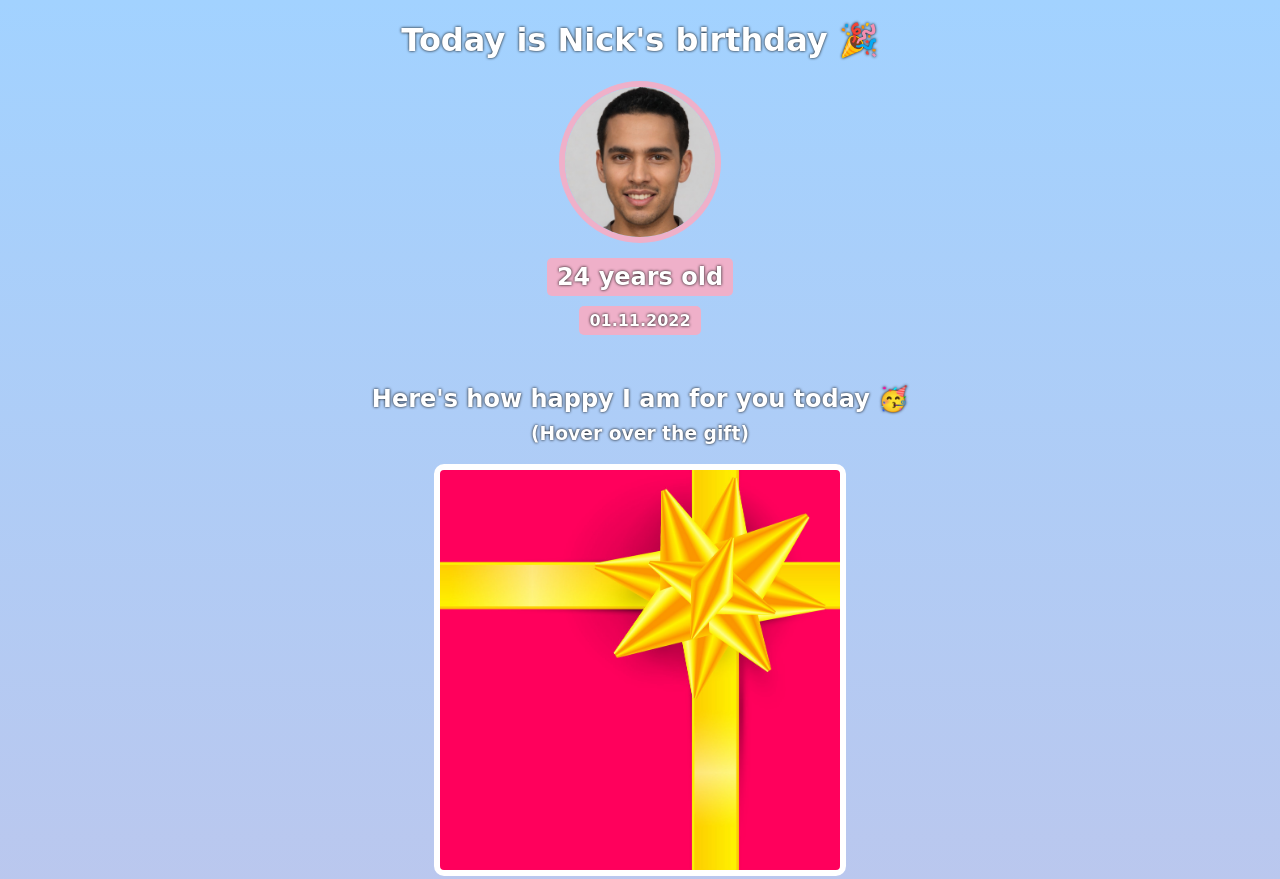
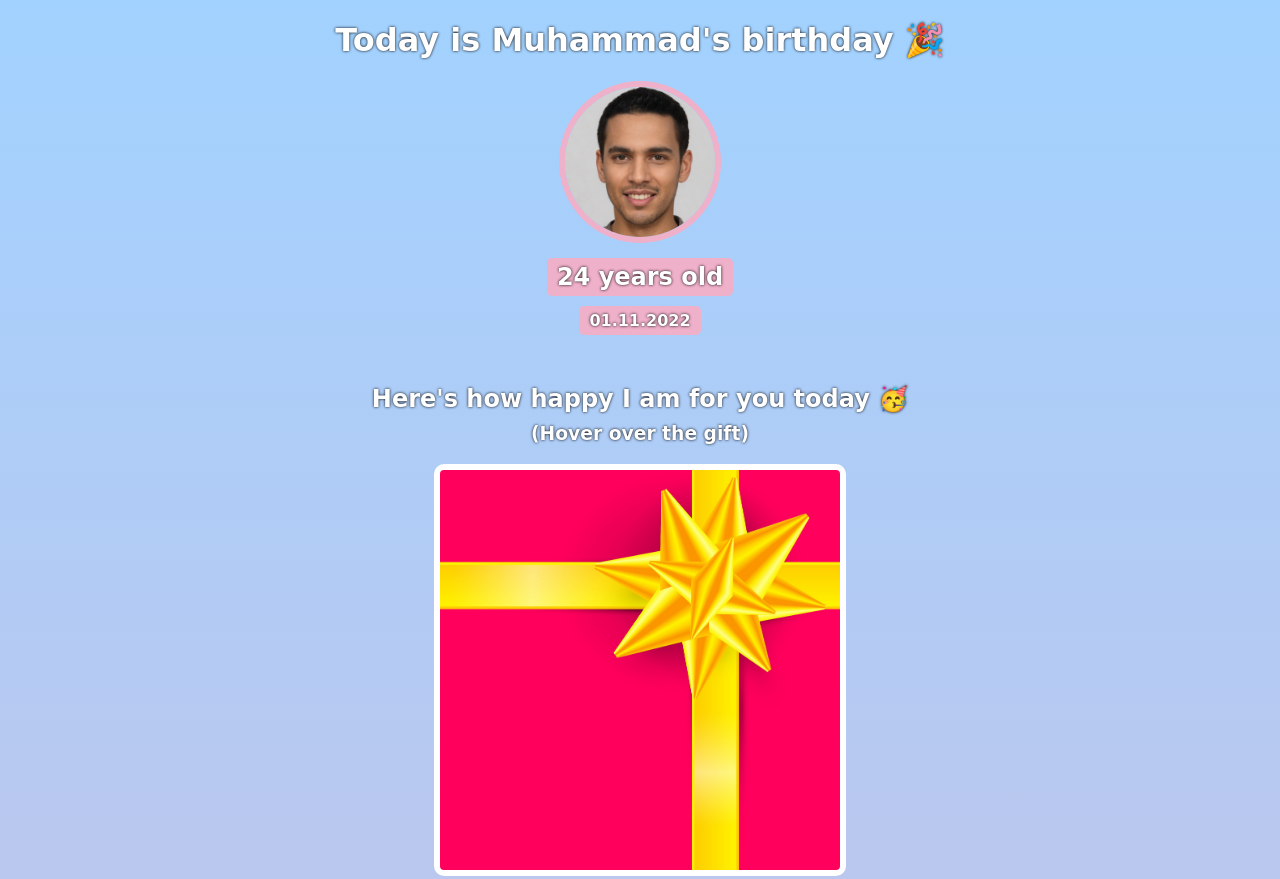
Before and after one commit to tomekkrakow/birthday-gift-site, a website built with Vite: page index.html in a window 1280 px wide. Shown: the top 879 px of the page. Built offline with nearby package versions, Linux system fonts and the light colour scheme; a web font is replaced by a local one.

Commit message:
Update index.html

```diff
--- a/index.html
+++ b/index.html
@@ -7,7 +7,7 @@
     </head>
     <body>
         <div id="header">
-            <h1>Today is Nick's birthday 🎉</h1>
+            <h1>Today is Muhammad's birthday 🎉</h1>
             <img id="bff-img" src="images/nick.jpg">
             <h2 id="bday-age">24 years old</h2>
             <h4 id="bday-date">01.11.2022</h4>
```
